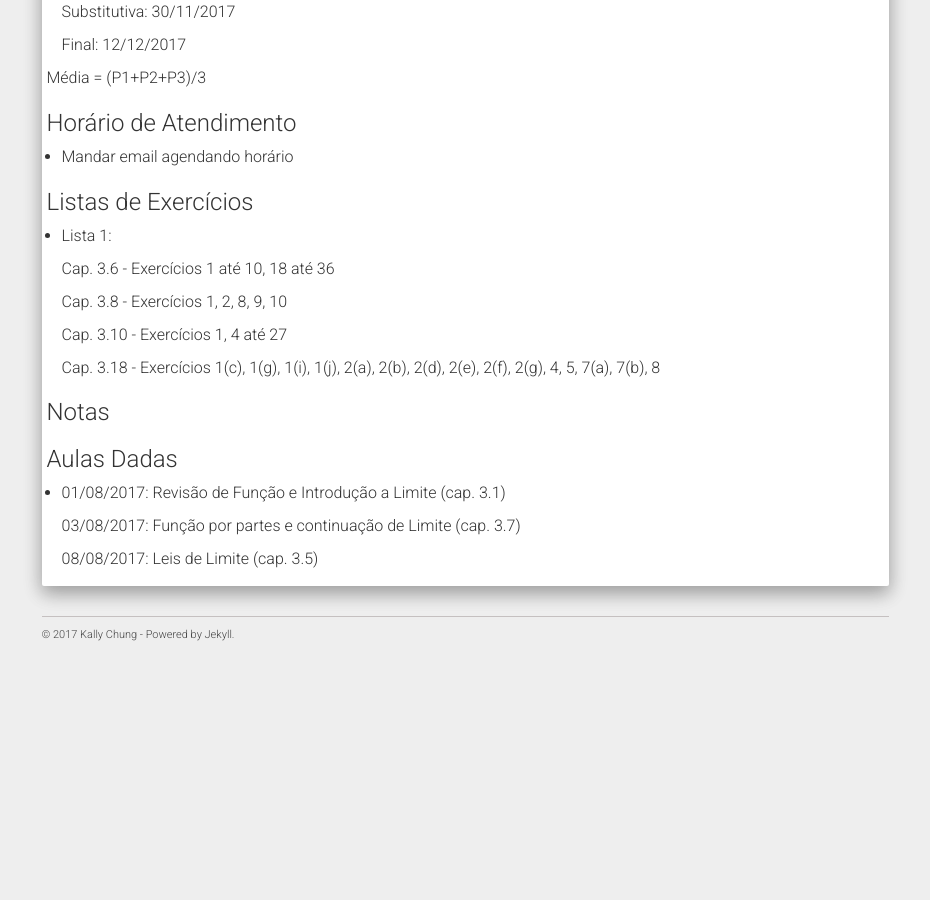
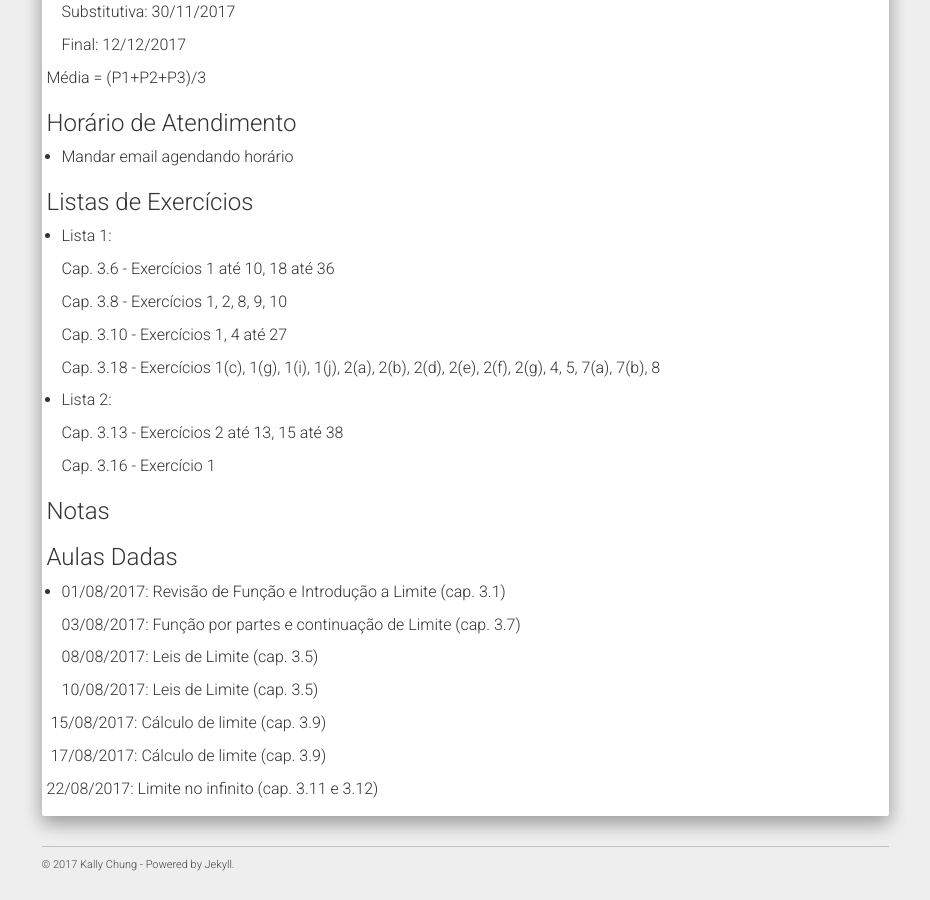
Before and after one commit to chunggnuhc/chunggnuhc.github.io, a Jekyll site: the page built from agronomia2sem2017.md, in a window 1280 px wide and 900 px high, scrolled down 618 px. Shown: the whole window, without its empty margins (321-1251 px from the left). Built offline with Jekyll 4.4.1, drawn with Linux system fonts in a browser that asks for light colours; nearby versions of some CDN libraries; before the commit the page ends 1288 px from its top, so only the background shows below that.

Commit message:
updates Agron (lista, cronograma)

```diff
--- a/agronomia2sem2017.md
+++ b/agronomia2sem2017.md
@@ -45,6 +45,12 @@ Média = (P1+P2+P3)/3
 
   Cap. 3.18 - Exercícios 1(c), 1(g), 1(i), 1(j), 2(a), 2(b), 2(d), 2(e), 2(f), 2(g), 4, 5, 7(a), 7(b), 8
 
+- Lista 2:
+
+  Cap. 3.13 - Exercícios 2 até 13, 15 até 38
+
+  Cap. 3.16 - Exercício 1
+
 <h3>Notas</h3>
 
 <h3>Aulas Dadas</h3>
@@ -54,3 +60,11 @@ Média = (P1+P2+P3)/3
   03/08/2017: Função por partes e continuação de Limite (cap. 3.7)
 
   08/08/2017: Leis de Limite (cap. 3.5)
+
+  10/08/2017: Leis de Limite (cap. 3.5)
+
+  15/08/2017: Cálculo de limite (cap. 3.9)
+
+  17/08/2017: Cálculo de limite (cap. 3.9)
+
+  22/08/2017: Limite no infinito (cap. 3.11 e 3.12)
```
